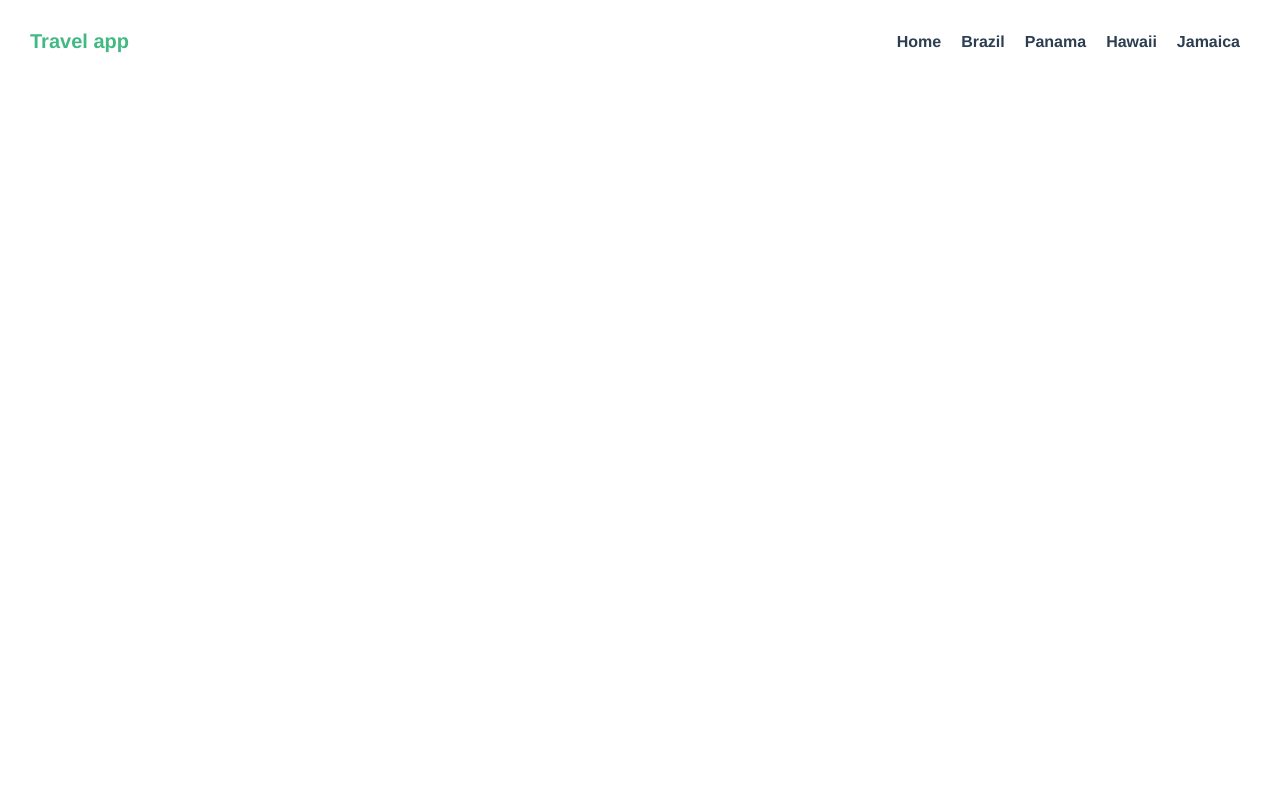
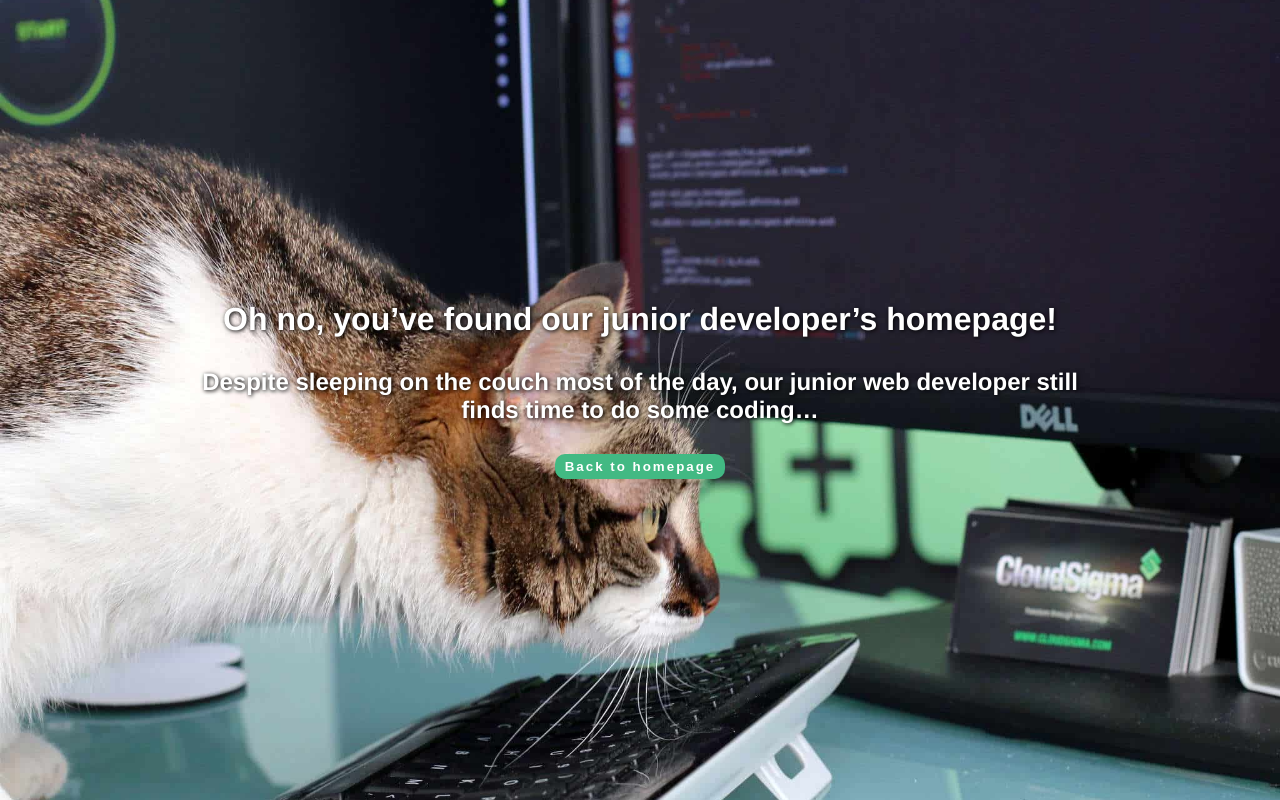
Before and after one commit to massqeen/vue-travel-app, a Vue app: page /not-found in a window 1280 px wide. Built offline with nearby package versions, Linux system fonts and the light colour scheme.

Commit message:
Added 404 page, changed settings to not display navigation in 404 page. Added guards to redirect from unknown routes to not-found page

```diff
--- a/src/App.vue
+++ b/src/App.vue
@@ -1,6 +1,7 @@
 <template>
   <div id="app">
-    <TheNavigation />
+    <!--    <TheNavigation />-->
+    <router-view name="navigation" />
     <transition name="slide" mode="out-in">
       <router-view :key="$route.params.slug" />
     </transition>
@@ -8,12 +9,7 @@
 </template>
 
 <script>
-import TheNavigation from '@/components/TheNavigation'
-export default {
-  components: {
-    TheNavigation,
-  },
-}
+export default {}
 </script>
 
 <style>
@@ -80,14 +76,17 @@ button {
 .slide-leave-active {
   transition: opacity 0.2s, transform 0.2s;
 }
+
 .slide-enter,
 .slide-leave-to {
   opacity: 0;
   transform: translateX(-5%);
 }
+
 .moveUp-enter-active {
   animation: fadeIn 1s ease-in;
 }
+
 @keyframes fadeIn {
   0% {
     opacity: 0;
@@ -102,6 +101,7 @@ button {
 .moveUp-leave-active {
   animation: moveUp 0.3s ease-in;
 }
+
 @keyframes moveUp {
   0% {
     transform: translateY(0);
--- /dev/null
+++ b/src/components/GlowButton.vue
@@ -0,0 +1,34 @@
+<template>
+  <button class="go-back glow-button" @click="$emit('goBack')">
+    <slot>Go back</slot>
+  </button>
+</template>
+
+<script>
+export default {
+  methods: {
+    goBack() {
+      return this.$router.go(-1)
+    },
+  },
+}
+</script>
+
+<style scoped>
+.glow-button {
+  text-decoration: none;
+  padding: 5px 10px;
+  margin-bottom: 20px;
+  border-radius: 10px;
+  box-shadow: 0 0 40px 40px #42b983 inset, 0 0 0 0 #42b983;
+  outline: #42b983;
+  font-weight: bold;
+  letter-spacing: 2px;
+  color: white;
+  transition: 0.15s ease-in-out;
+}
+.glow-button:hover {
+  box-shadow: 0 0 10px 0 #42b983 inset, 0 0 10px 4px #42b983;
+  color: #42b983;
+}
+</style>
--- a/src/components/GoBack.vue
+++ b/src/components/GoBack.vue
@@ -1,9 +1,15 @@
 <template>
-  <button class="go-back glow-button" @click="goBack">Go back</button>
+  <GlowButton class="go-back" @goBack="goBack"></GlowButton>
 </template>
 
 <script>
+import GlowButton from './GlowButton'
+
 export default {
+  components: {
+    GlowButton,
+  },
+
   methods: {
     goBack() {
       return this.$router.go(-1)
@@ -12,21 +18,7 @@ export default {
 }
 </script>
 <style scoped>
-.glow-button {
+.go-back {
   align-self: flex-start;
-  text-decoration: none;
-  padding: 5px 10px;
-  margin-bottom: 20px;
-  border-radius: 10px;
-  box-shadow: 0 0 40px 40px #42b983 inset, 0 0 0 0 #42b983;
-  outline: #42b983;
-  font-weight: bold;
-  letter-spacing: 2px;
-  color: white;
-  transition: 0.15s ease-in-out;
-}
-.glow-button:hover {
-  box-shadow: 0 0 10px 0 #42b983 inset, 0 0 10px 4px #42b983;
-  color: #42b983;
 }
 </style>
--- a/src/router/index.js
+++ b/src/router/index.js
@@ -1,6 +1,8 @@
 import Vue from 'vue'
 import VueRouter from 'vue-router'
-import Home from '../views/Home.vue'
+import Home from '@/views/Home'
+import TheNavigation from '@/components/TheNavigation'
+import store from '@/store'
 
 Vue.use(VueRouter)
 
@@ -8,15 +10,21 @@ const routes = [
   {
     path: '/',
     name: 'Home',
-    component: Home,
-    props: true,
+    components: {
+      default: Home,
+      navigation: TheNavigation,
+    },
+    props: { default: true, navigation: false },
   },
   {
     path: '/destination/:slug',
     name: 'DestinationDetails',
-    component: () =>
-      import(/* webpackChunkName: "destination"*/ '@/views/DestinationDetails'),
-    props: true,
+    components: {
+      default: () =>
+        import(/* webpackChunkName: "details"*/ '@/views/DestinationDetails'),
+      navigation: TheNavigation,
+    },
+    props: { default: true, navigation: false },
     children: [
       {
         path: ':experienceSlug',
@@ -28,6 +36,19 @@ const routes = [
         props: true,
       },
     ],
+    beforeEnter(to, _, next) {
+      const isDestination = store.destinations.some(
+        (destination) => destination.slug === to.params.slug
+      )
+      isDestination ? next() : next({ name: 'NotFound' })
+    },
+  },
+  {
+    path: '/not-found',
+    name: 'NotFound',
+    alias: '*',
+    component: () =>
+      import(/* webpackChunkName: "not-found")*/ '@/views/NotFound'),
   },
 ]
 
--- a/src/views/About.vue
+++ /dev/null
@@ -1,5 +0,0 @@
-<template>
-  <div class="about">
-    <h1>This is an about page</h1>
-  </div>
-</template>
--- a/src/views/DestinationDetails.vue
+++ b/src/views/DestinationDetails.vue
@@ -118,7 +118,6 @@ export default {
 }
 
 .card-image {
-  //max-height: 200px;
   max-width: 100%;
   display: block;
 }
--- a/src/views/ExperienceDetails.vue
+++ b/src/views/ExperienceDetails.vue
@@ -1,5 +1,5 @@
 <template>
-  <section>
+  <section v-if="experience">
     <div class="experience-details">
       <img
         :src="require(`@/assets/${experience.image}`)"
@@ -31,6 +31,13 @@ export default {
       required: true,
     },
   },
+  beforeRouteEnter(_, __, next) {
+    next((vm) => {
+      if (!vm.experience) {
+        next({ name: 'NotFound' })
+      }
+    })
+  },
 
   computed: {
     destination() {
@@ -49,7 +56,6 @@ export default {
 <style scoped>
 .experience-details {
   display: flex;
-  //justify-content: space-between;
   padding: 40px 0;
 }
 
--- /dev/null
+++ b/src/views/NotFound.vue
@@ -0,0 +1,52 @@
+<template>
+  <div class="not-found">
+    <h1 class="text">Oh no, you’ve found our junior developer’s homepage!</h1>
+    <h2 class="text">
+      Despite sleeping on the couch most of the day, our junior web developer
+      still finds time to do some coding…
+    </h2>
+    <!--    <router-link to="/" class="glow-button">Back to homepage</router-link>-->
+    <GlowButton class="" @goBack="goHome">Back to homepage</GlowButton>
+  </div>
+</template>
+
+<script>
+import GlowButton from '@/components/GlowButton'
+
+export default {
+  components: {
+    GlowButton,
+  },
+
+  methods: {
+    goHome() {
+      return this.$router.push('/')
+    },
+  },
+}
+</script>
+
+<style scoped>
+.not-found {
+  display: flex;
+  flex-direction: column;
+  justify-content: center;
+  align-items: center;
+  min-height: 100vh;
+  background-color: rgb(39, 39, 39);
+  background-image: url('../assets/404.jpg');
+  background-size: cover;
+  background-repeat: no-repeat;
+  background-position: 50% 50%;
+}
+
+.text {
+  max-width: 70%;
+  color: #fff;
+  text-shadow: 1px 1px 4px #000;
+}
+
+.text {
+  margin-bottom: 30px;
+}
+</style>
```
Also changed, not shown: src/assets/404.jpg (added).
